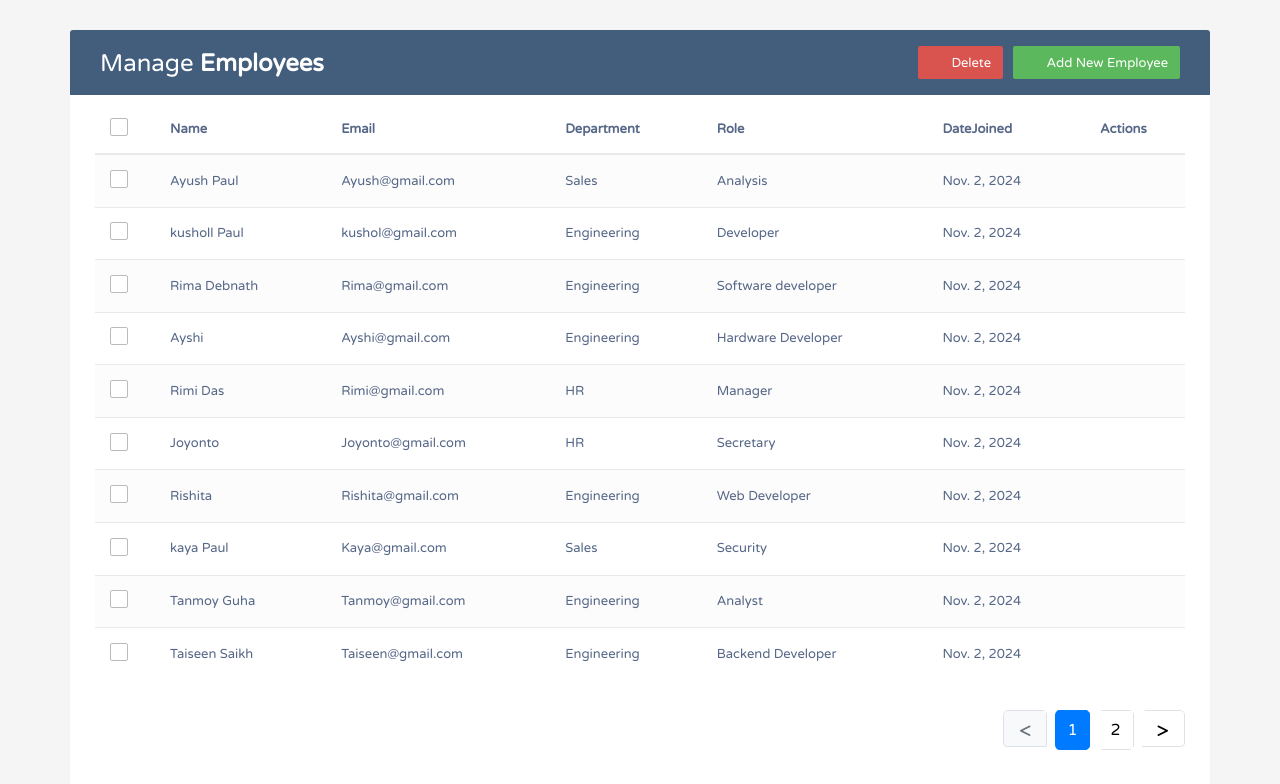
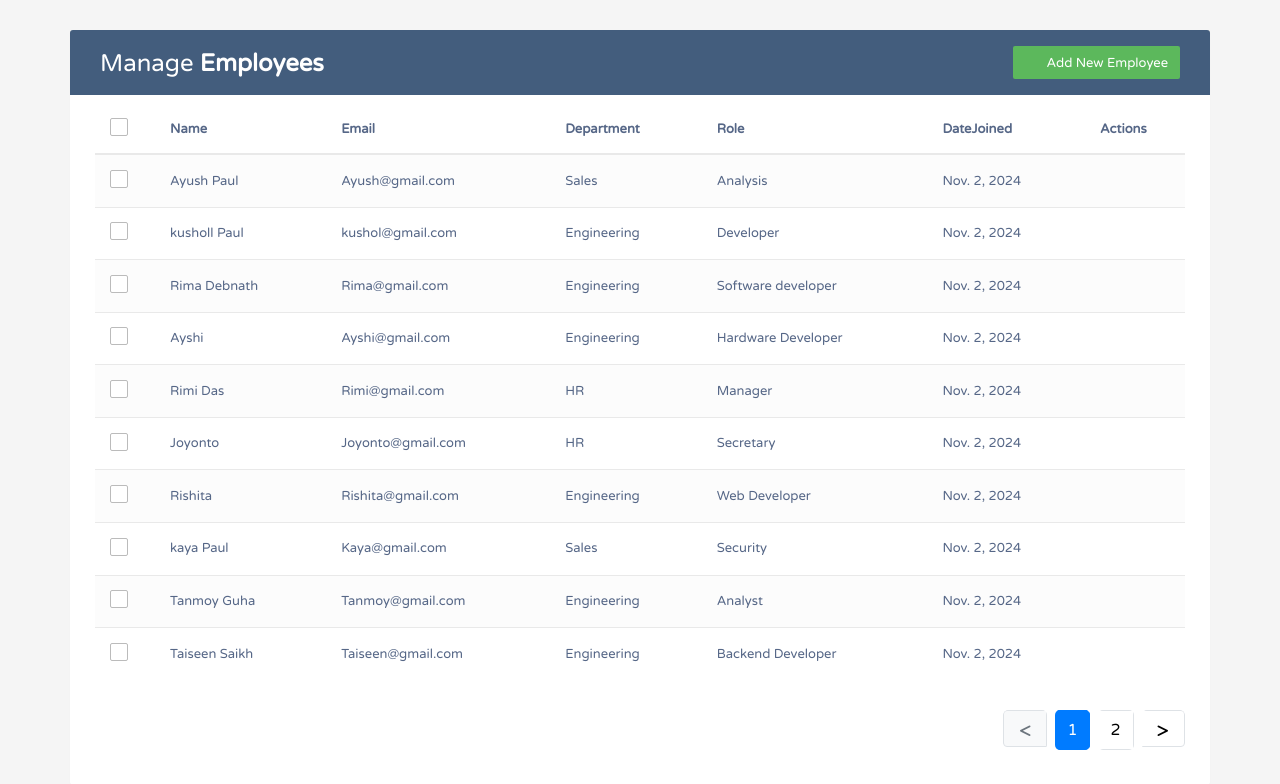
Before and after one commit to Rimadebnath123/company, a Django app: page / in a window 1280 px wide. Shown: the top 784 px of the page. Run offline with Django 5.2, Linux system fonts and the light colour scheme; data comes from the database, SQL or seed files in the repository; both versions use the stored data as it was after the commit; some libraries are stand-ins or nearby versions.

Commit message:
index change

```diff
--- a/templates/index.html
+++ b/templates/index.html
@@ -302,7 +302,6 @@
 					</div>
 					<div class="col-sm-6">
 						<a href="#addEmployeeModal" class="btn btn-success" data-toggle="modal"><i class="material-icons">&#xE147;</i> <span>Add New Employee</span></a>
-						<a href="#deleteEmployeeModal" class="btn btn-danger" data-toggle="modal"><i class="material-icons">&#xE15C;</i> <span>Delete</span></a>
 					</div>
                 </div>
             </div>
@@ -396,7 +395,7 @@
             </span>
         </li>
         {% endif %}
-                </ul>
+        </ul>
             </div>
         </div>
     </div>
```
Also changed, not shown: db.sqlite3.
